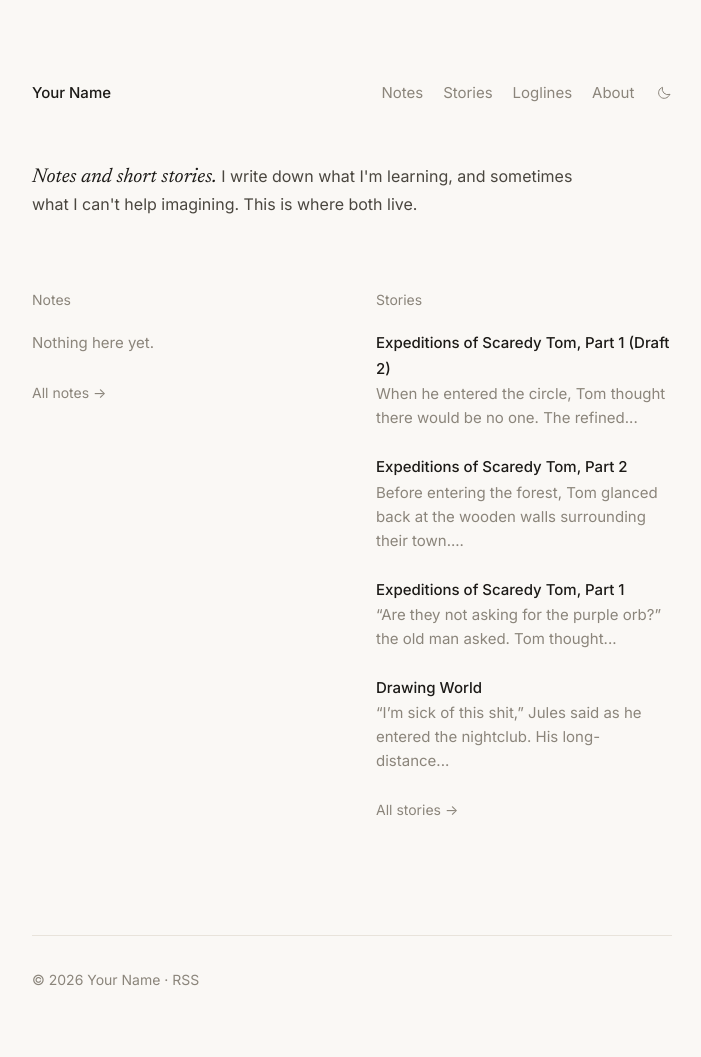
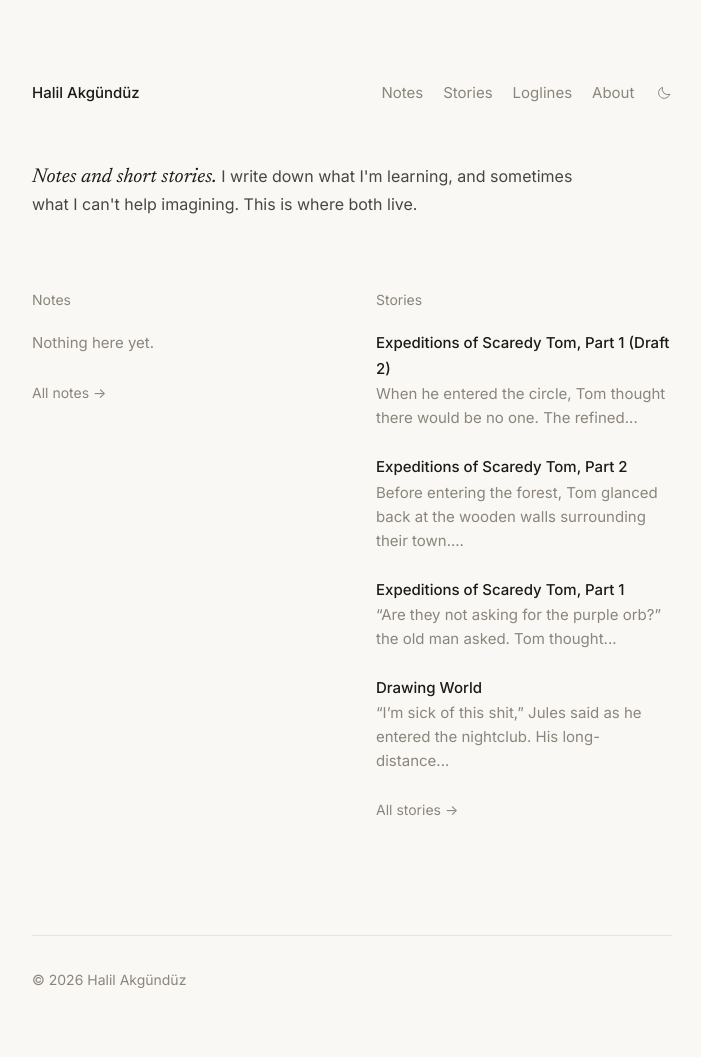
Before and after one commit to hakgunduz/hakgunduz.github.io, a Jekyll site: the page built from index.md, in a window 1280 px wide. Shown: the whole page, without its empty margins (288-989 px from the left). Built offline with Jekyll 4.4.1, drawn with Linux system fonts in a browser that asks for light colours; some web fonts are replaced.

Commit message:
Use real name in title and footer; drop RSS link from footer
Co-Authored-By: Claude Opus 5.5 <noreply@anthropic.com>

```diff
--- a/_config.yml
+++ b/_config.yml
@@ -1,5 +1,5 @@
 # Site settings — edit these three first.
-title: Your Name
+title: Halil Akgündüz
 description: Notes and short stories.
 buttondown_username: ""   # your Buttondown username; the subscribe form appears once this is set
 
--- a/_layouts/default.html
+++ b/_layouts/default.html
@@ -38,7 +38,7 @@
 
   <footer class="site-footer">
     {% include subscribe.html %}
-    <p class="fine">© {{ 'now' | date: '%Y' }} {{ site.title }} · <a href="{{ '/feed.xml' | relative_url }}">RSS</a></p>
+    <p class="fine">© {{ 'now' | date: '%Y' }} {{ site.title }}</p>
   </footer>
 
   <script>
```
